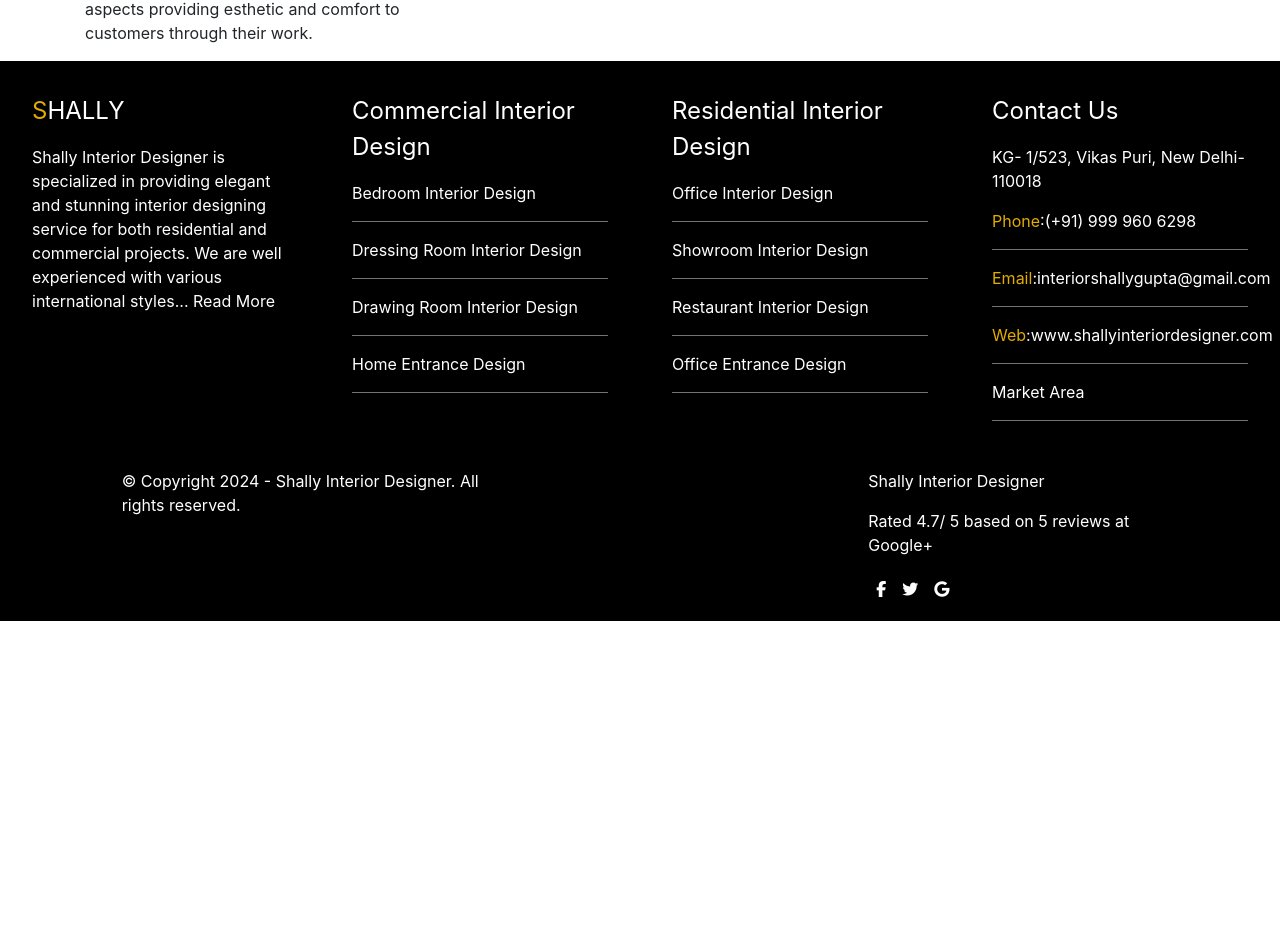
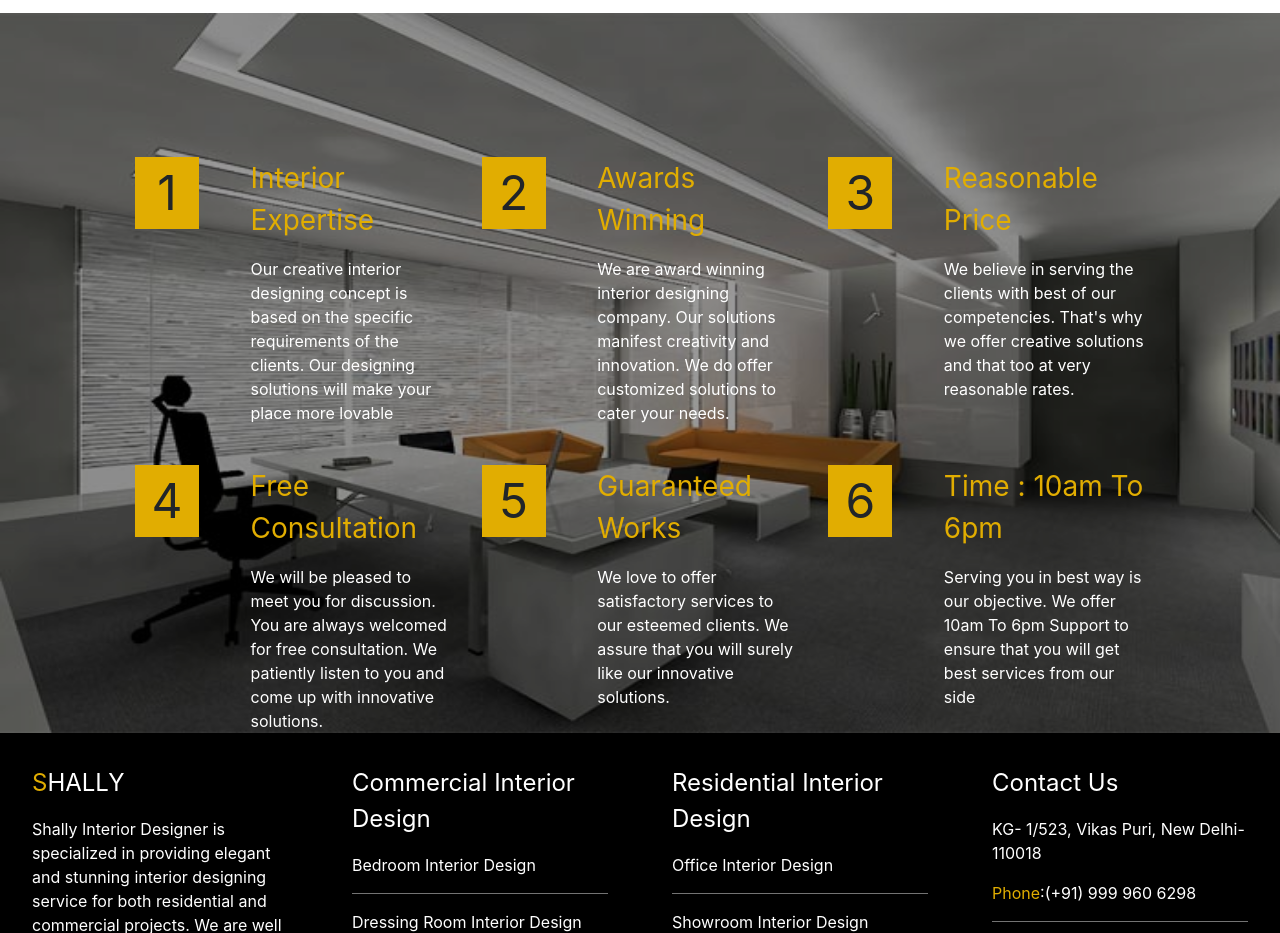
Before and after one commit to ShivaniSharmaaa/Interior-Design, a plain HTML site: page Index.html in a window 1280 px wide. Shown: the part 1449-2382 px from the top of the page. Before the commit the page ends 2070 px from the top, so only its background shows below. Drawn offline with nearby package versions, Linux system fonts and the light colour scheme.

Commit message:
index Page3

```diff
--- a/Index.html
+++ b/Index.html
@@ -125,9 +125,58 @@
             <img src="Office Entrance Design 1237_34.jpg" alt="">
           </div>
         </div>
+  </div>
 
 
-  </div>
+  <div class="container-fluid page3">
+    <div class="row " >
+      <img class="page3img" src="office1.jpg" alt="">
+
+      <div class="mask"></div>
+      <div class="page3Inside">
+       <div class="container">
+        <div class="row">
+          <div class="col-md-4 ">
+
+            <div class="row" style="padding-top: 3vh;"><div class="col-4"  ><p class="num" data-aos="rotate-c" >1</p></div>
+          <div class="col-8"><p class="head" style="color: #e1ad01;">Interior Expertise</p>
+          <p style="color: white;">Our creative interior designing concept is based on the specific requirements of the clients. Our designing solutions will make your place more lovable</p></div></div>
+        </div>
+          <div class="col-md-4 ">
+
+            <div class="row" style="padding-top: 3vh;"><div class="col-4"><p class="num" data-aos="rotate-c">2</p></div>
+          <div class="col-8"><p class="head" style="color: #e1ad01;">Awards Winning</p>
+          <p style="color: white;">We are award winning interior designing company. Our solutions manifest creativity and innovation. We do offer customized solutions to cater your needs.</p></div></div></div>
+
+        <div class="col-md-4 ">
+
+          <div class="row" style="padding-top: 3vh;"><div class="col-4" ><p class="num" data-aos="rotate-c">3</p></div>
+        <div class="col-8"><p class="head" style="color: #e1ad01;">Reasonable Price</p>
+        <p style="color: white;">We believe in serving the clients with best of our competencies. That's why we offer creative solutions and that too at very reasonable rates.</p> </div>  </div></div>
+        </div>
+        <div class="row">
+          <div class="col-md-4 ">
+
+            <div class="row" style="padding-top: 3vh;"><div class="col-4"><p class="num" data-aos="rotate-c">4</p></div>
+          <div class="col-8"><p class="head" style="color: #e1ad01;">Free Consultation</p>
+          <p style="color: white;">We will be pleased to meet you for discussion. You are always welcomed for free consultation. We patiently listen to you and come up with innovative solutions.</p> </div></div></div>
+          <div class="col-md-4 ">
+
+            <div class="row" style="padding-top: 3vh;"><div class="col-4" ><p class="num" data-aos="rotate-c">5</p></div>
+          <div class="col-8"><p class="head" style="color: #e1ad01;">Guaranteed Works</p>
+          <p style="color: white;">We love to offer satisfactory services to our esteemed clients. We assure that you will surely like our innovative solutions.</p></div></div></div>
+
+        <div class="col-md-4 ">
+
+          <div class="row" style="padding-top: 3vh;"><div class="col-4" ><p class="num" data-aos="rotate-c">6</p></div>
+        <div class="col-8"><p class="head" style="color: #e1ad01;">Time : 10am To 6pm</p>
+        <p style="color: white;">Serving you in best way is our objective. We offer 10am To 6pm Support to ensure that you will get best services from our side</p> </div></div></div>
+
+        </div>
+       </div>
+      </div>
+    </div>
+    </div>
 
 
       <div class="container-fluid footer ">
--- a/Style.css
+++ b/Style.css
@@ -1,11 +1,6 @@
 .img-box{
     overflow: hidden;
-
 }
-
-
-
-
 
 .navOpt{
     margin-top: 1vh;
@@ -124,7 +119,7 @@
 }
 
 .page2{
-    margin-top: -50vh;
+    margin-top: -56vh;
 }
 
 .page2 img{
@@ -168,10 +163,7 @@
   }
 }
 
-.page3{
-    position: relative;
-    top: 75vh;
-}
+
 .page3img{
    width: 100%;
    height: 90vh;
@@ -589,18 +581,18 @@ width: 43vw;
     width: 85vw;
 }
 
-.page3{
-       top: 14vh;
-    }
+
 
 .page3Inside{
         padding: 0;
     }
 
-.page3img{
+.page3img, .mask{
 
-        height: 195vh;
+        height: 165vh;
     }
+
+
 
 .num{
         width: 15vw;
```
